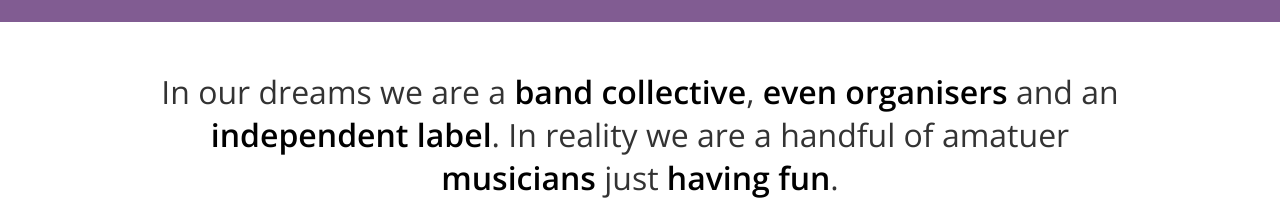
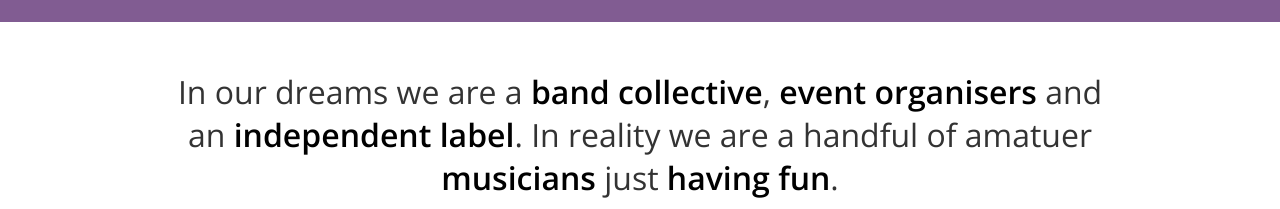
Before and after one commit to dabrorius/rotten-unicorns, a plain HTML site: page index.html in a window 1280 px wide. Shown: the part 298-507 px from the top of the page. Drawn offline with nearby package versions, Linux system fonts and the light colour scheme.

Commit message:
Fix typo

```diff
--- a/index.html
+++ b/index.html
@@ -17,7 +17,7 @@
     <div class="gist__text">
       In our dreams we are a
       <b>band collective</b>,
-      <b>even organisers</b> and an
+      <b>event organisers</b> and an
       <b>independent label</b>. In reality we are a handful of amatuer
       <b>musicians</b>
       just
```
